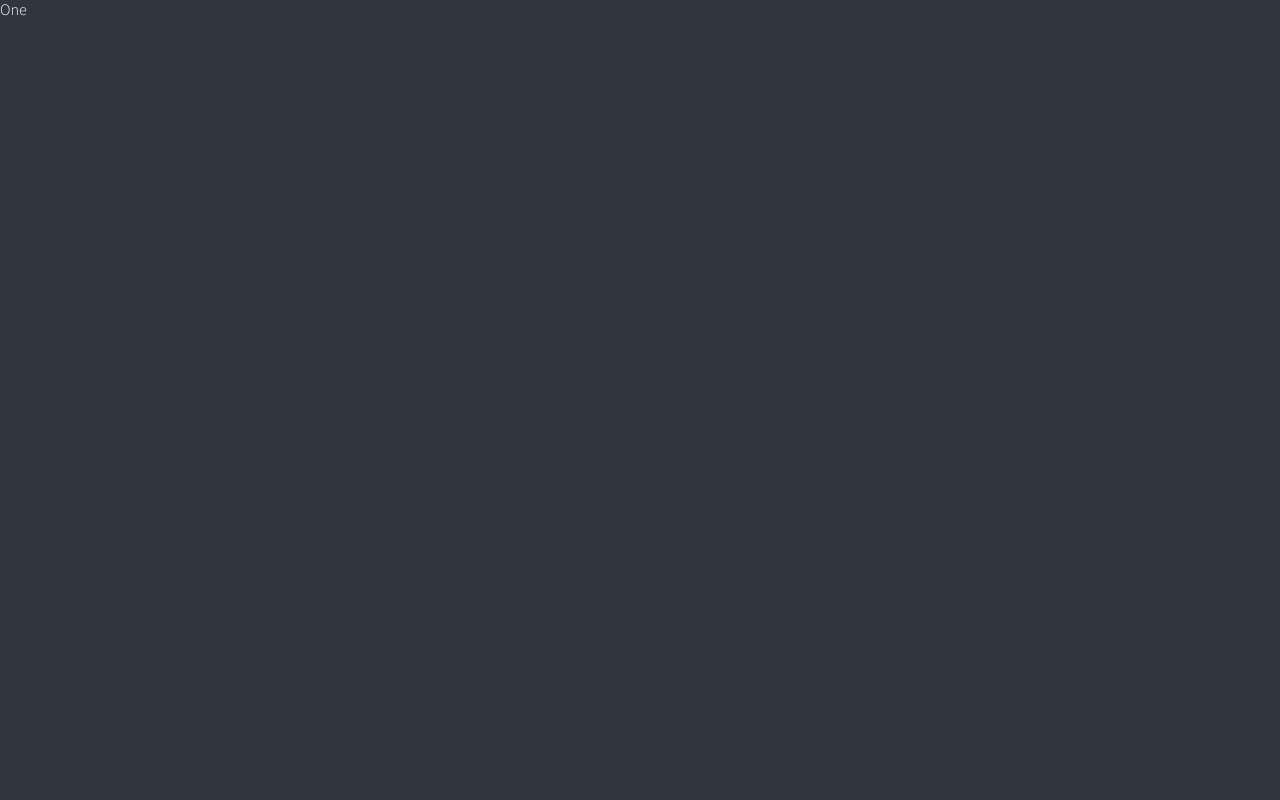
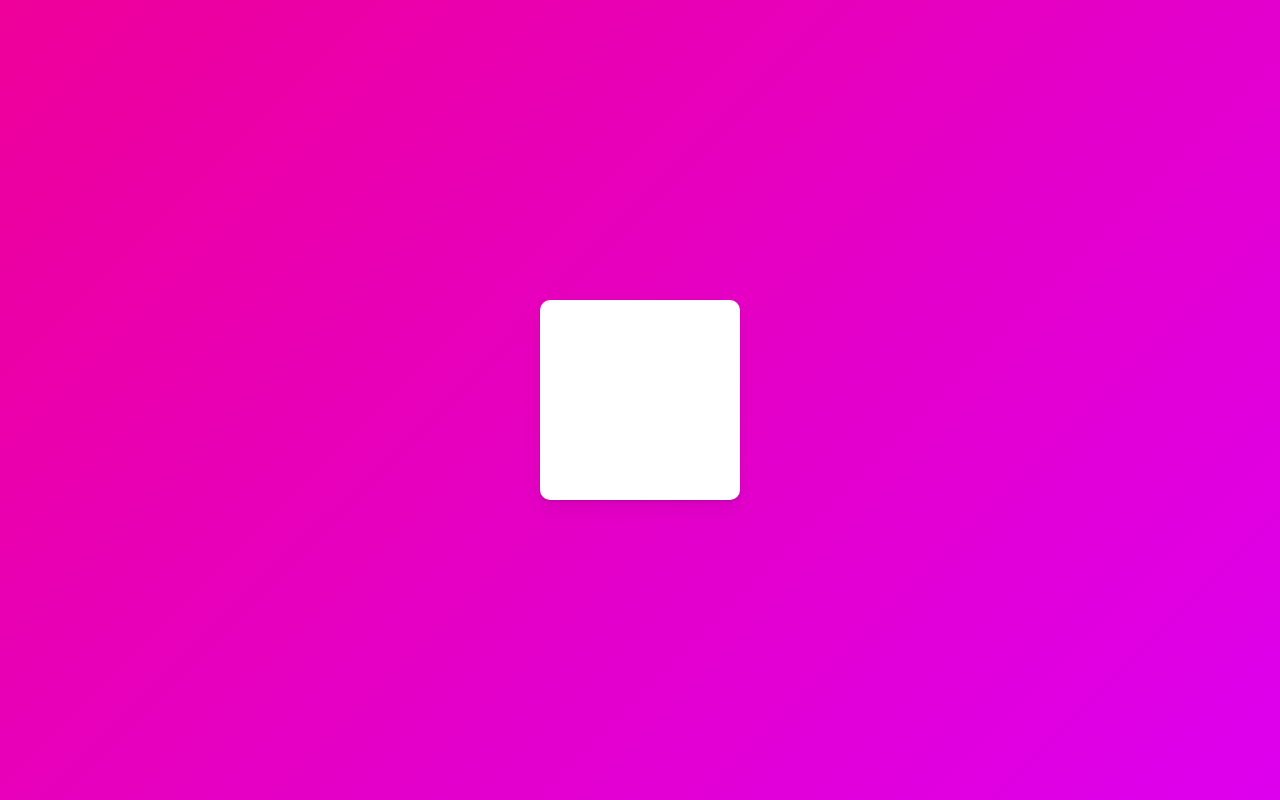
Before and after one commit to kdm0320/react_masterclass, a React (Create React App) app: page / in a window 1280 px wide. Built offline with nearby package versions, Linux system fonts and the light colour scheme.

Commit message:
Start_animate(change_create-react-app version)

```diff
--- a/public/index.html
+++ b/public/index.html
@@ -10,13 +10,34 @@
       content="Web site created using create-react-app"
     />
     <link rel="apple-touch-icon" href="%PUBLIC_URL%/logo192.png" />
+    <!--
+      manifest.json provides metadata used when your web app is installed on a
+      user's mobile device or desktop. See https://developers.google.com/web/fundamentals/web-app-manifest/
+    -->
+    <link rel="manifest" href="%PUBLIC_URL%/manifest.json" />
+    <!--
+      Notice the use of %PUBLIC_URL% in the tags above.
+      It will be replaced with the URL of the `public` folder during the build.
+      Only files inside the `public` folder can be referenced from the HTML.
 
-    <link rel="manifest" href="%PUBLIC_URL%/manifest.json" />
-
+      Unlike "/favicon.ico" or "favicon.ico", "%PUBLIC_URL%/favicon.ico" will
+      work correctly both with client-side routing and a non-root public URL.
+      Learn how to configure a non-root public URL by running `npm run build`.
+    -->
     <title>React App</title>
   </head>
   <body>
     <noscript>You need to enable JavaScript to run this app.</noscript>
     <div id="root"></div>
+    <!--
+      This HTML file is a template.
+      If you open it directly in the browser, you will see an empty page.
+
+      You can add webfonts, meta tags, or analytics to this file.
+      The build step will place the bundled scripts into the <body> tag.
+
+      To begin the development, run `npm start` or `yarn start`.
+      To create a production bundle, use `npm run build` or `yarn build`.
+    -->
   </body>
 </html>
--- a/src/App.tsx
+++ b/src/App.tsx
@@ -1,30 +1,33 @@
 import React from "react";
-import { DragDropContext, Droppable, Draggable } from "react-beautiful-dnd";
+import styled from "styled-components";
+import { motion } from "framer-motion";
+
+const Wrapper = styled.div`
+  height: 100vh;
+  width: 100vw;
+  display: flex;
+  justify-content: center;
+  align-items: center;
+`;
+
+const Box = styled(motion.div)`
+  width: 200px;
+  height: 200px;
+  background-color: white;
+  border-radius: 10px;
+  box-shadow: 0 2px 3px rgba(0, 0, 0, 0.1), 0 10px 20px rgba(0, 0, 0, 0.06);
+`;
+
+const myVars = {
+  start: { scale: 0 },
+  end: { scale: 1, rotateZ: 360, transition: { type: "spring", delay: 0.5 } },
+};
 
 function App() {
-  const onDragEnd = () => {};
   return (
-    <DragDropContext onDragEnd={onDragEnd}>
-      <div>
-        <Droppable droppableId="one">
-          {(magic) => (
-            <ul ref={magic.innerRef} {...magic.droppableProps}>
-              <Draggable draggableId="first" index={0}>
-                {(magic) => (
-                  <li
-                    ref={magic.innerRef}
-                    {...magic.draggableProps}
-                    {...magic.dragHandleProps}
-                  >
-                    One
-                  </li>
-                )}
-              </Draggable>
-            </ul>
-          )}
-        </Droppable>
-      </div>
-    </DragDropContext>
+    <Wrapper>
+      <Box variants={myVars} initial="start" animate="end" />
+    </Wrapper>
   );
 }
 
--- a/src/index.tsx
+++ b/src/index.tsx
@@ -4,6 +4,7 @@ import { RecoilRoot } from "recoil";
 import { ThemeProvider } from "styled-components";
 import App from "./App";
 import { darkTheme } from "./theme";
+
 import { createGlobalStyle } from "styled-components";
 
 const GlobalStyle = createGlobalStyle`
@@ -61,9 +62,9 @@ table {
 body {
   font-weight: 300;
   font-family: 'Source Sans Pro', sans-serif;
-  background-color:${(props) => props.theme.bgColor};
-  color:${(props) => props.theme.textColor};
+  color:black;
   line-height: 1.2;
+  background:linear-gradient(135deg,#e09,#d0e);
 }
 a {
   text-decoration:none;
--- a/src/react-app-env.d.ts
+++ /dev/null
@@ -1 +0,0 @@
-/// <reference types="react-scripts" />
--- a/src/theme.ts
+++ b/src/theme.ts
@@ -1,8 +1,3 @@
 import { DefaultTheme } from "styled-components";
 
-export const darkTheme: DefaultTheme = {
-  bgColor: "#2f3640",
-  textColor: "white",
-  accentColor: "#9c88ff",
-  cardBgColor: "transparent",
-};
+export const darkTheme: DefaultTheme = {};
--- a/tsconfig.json
+++ b/tsconfig.json
@@ -18,7 +18,7 @@
     "resolveJsonModule": true,
     "isolatedModules": true,
     "noEmit": true,
-    "jsx": "preserve"
+    "jsx": "react-jsx"
   },
   "include": [
     "src"
```
Also changed, not shown: package.json (+4 -13 lines), src/atoms.tsx (+19 -1 lines), src/styled.d.ts (+1 -8 lines), 1 other file (tests, documents, lock files or other folders).
